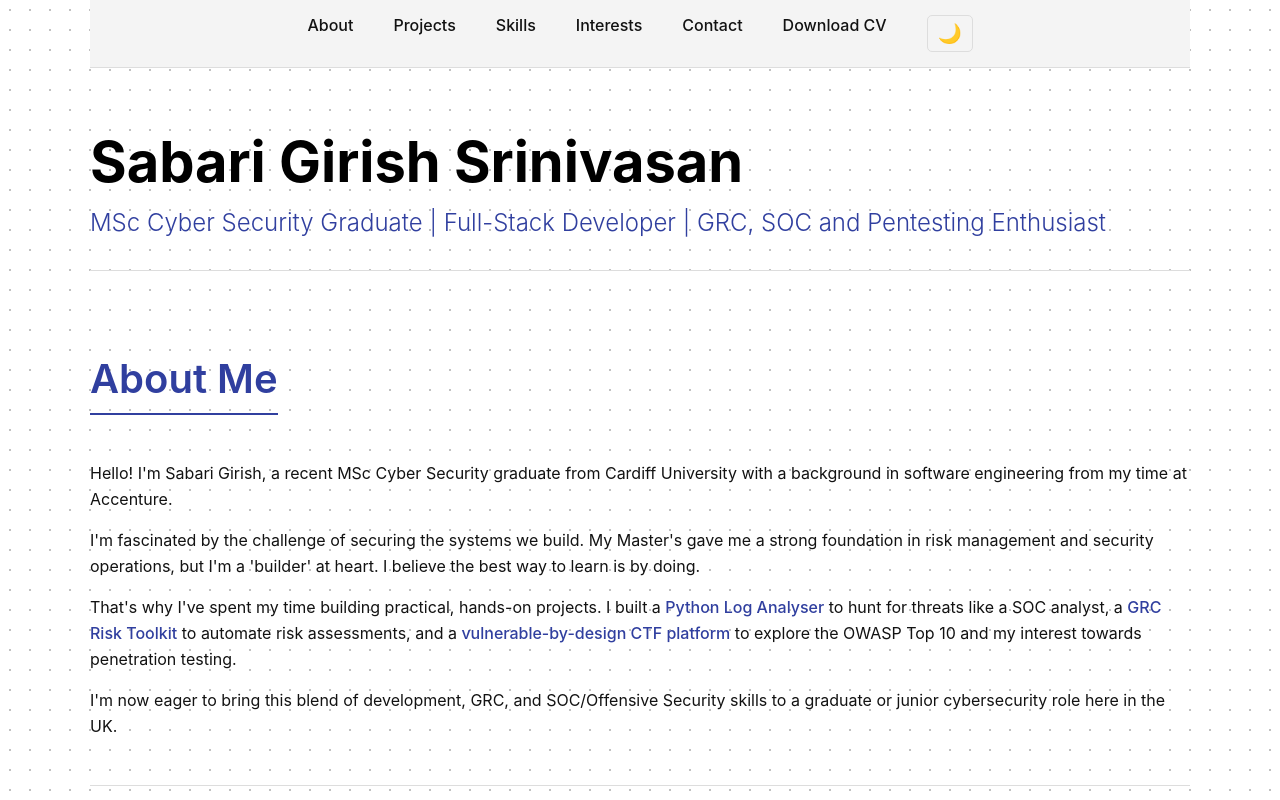
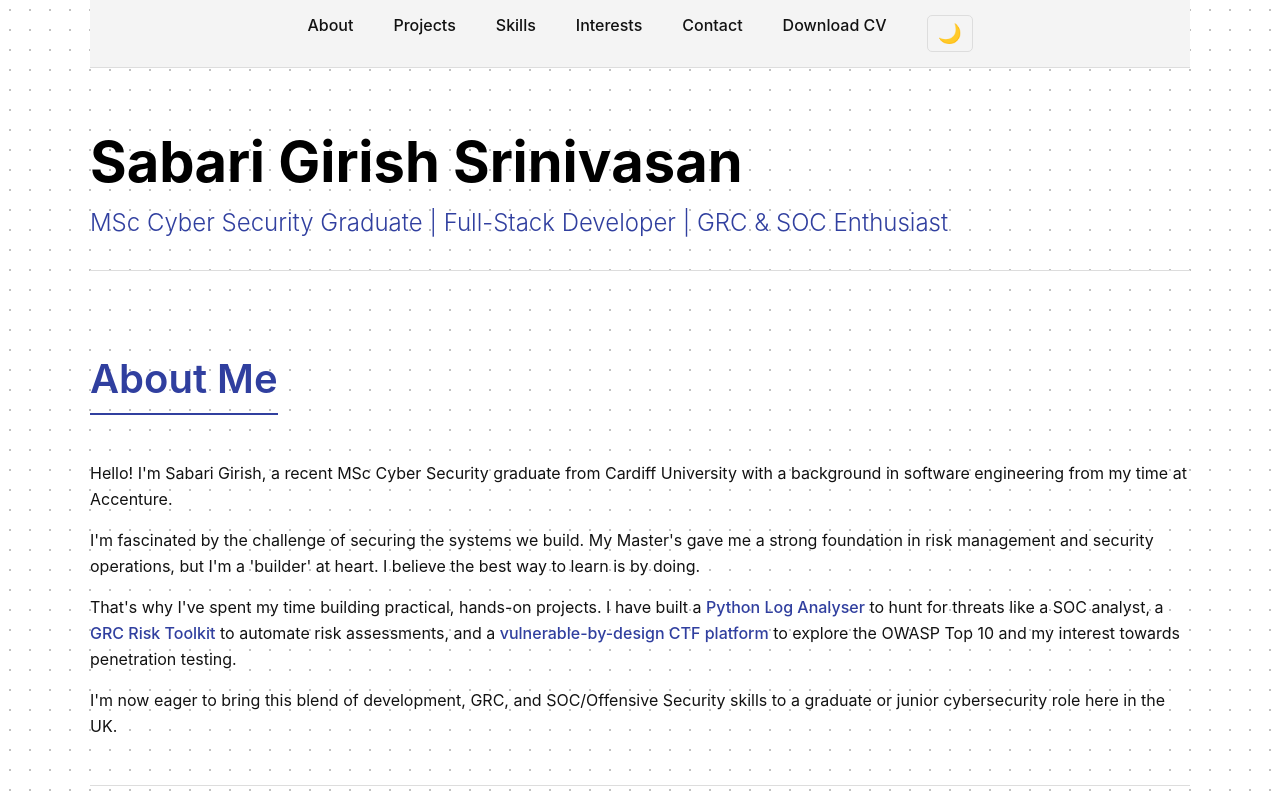
Before and after one commit to SSabariGirish/SSabariGirish.github.io, a React (Create React App) app: page / in a window 1280 px wide. Shown: the top 800 px of the page. Built offline with nearby package versions, Linux system fonts and the light colour scheme.

Commit message:
Add fade effects

```diff
--- a/package.json
+++ b/package.json
@@ -8,6 +8,7 @@
     "@testing-library/jest-dom": "^6.9.1",
     "@testing-library/react": "^16.3.0",
     "@testing-library/user-event": "^13.5.0",
+    "framer-motion": "^12.23.24",
     "react": "^19.2.0",
     "react-dom": "^19.2.0",
     "react-icons": "^5.5.0",
--- a/src/About.js
+++ b/src/About.js
@@ -1,8 +1,28 @@
 import React from 'react';
+import { motion } from 'framer-motion';
+
+const sectionVariants = {
+  hidden: { opacity: 0, y: 50 },
+  visible: {
+    opacity: 1,
+    y: 0,
+    transition: {
+      type: "spring",
+      stiffness: 100,
+      duration: 0.3
+    }
+  }
+};
 
 function About() {
   return (
-    <section id="about">
+    <motion.section
+      id="about"
+      variants={sectionVariants}
+      initial="hidden"
+      whileInView="visible"
+      viewport={{ once: true, amount: 0.3 }}
+    >
       <h2>About Me</h2>
 
       <p>
@@ -18,7 +38,7 @@ function About() {
       </p>
 
       <p>
-        That's why I've spent my time building practical, hands-on projects. I built a
+        That's why I've spent my time building practical, hands-on projects. I have built a
         {' '}<a href="https://github.com/SSabariGirish/log-file-analyser" target="_blank" rel="noopener noreferrer">Python Log Analyser</a>{' '}
         to hunt for threats like a SOC analyst, a {' '}
         <a href="https://github.com/SSabariGirish/grc-risk-assessment-toolkit" target="_blank" rel="noopener noreferrer">GRC Risk Toolkit</a>{' '}
@@ -32,7 +52,7 @@ function About() {
         skills to a graduate or junior cybersecurity role here in the UK.
       </p>
 
-    </section>
+    </motion.section>
   );
 }
 
--- a/src/App.css
+++ b/src/App.css
@@ -139,7 +139,7 @@ a:hover {
   margin-bottom: 20px;
 }
 
-.main-header h1 {
+.animated-title {
   font-size: 3.5rem;
   font-weight: 700;
   color: var(--text-bright);
@@ -158,6 +158,7 @@ a:hover {
   display: grid;
   grid-template-columns: repeat(auto-fit, minmax(380px, 1fr));
   gap: 40px;
+  align-items: stretch;
 }
 
 .project-card {
@@ -168,6 +169,7 @@ a:hover {
   display: flex;
   flex-direction: column;
   overflow: hidden;
+  height: 100%;
 }
 
 .project-card:hover {
--- a/src/Header.js
+++ b/src/Header.js
@@ -1,12 +1,55 @@
 import React from 'react';
+import { motion } from 'framer-motion';
 
 function Header() {
+  const containerVariants = {
+    hidden: { opacity: 0 },
+    visible: {
+      opacity: 1,
+      transition: {
+        staggerChildren: 0.05
+      }
+    }
+  };
+
+  const letterVariants = {
+    hidden: {
+      opacity: 0,
+      y: 20
+    },
+    visible: {
+      opacity: 1,
+      y: 0
+    }
+  };
+
+  const title = "Sabari Girish Srinivasan";
+  const letters = Array.from(title);
+
   return (
-    <header className="main-header">
-      <h1>Sabari Girish Srinivasan</h1>
+    <header className="main-header" id="about">
+
+      <motion.h1
+        className="animated-title"
+        variants={containerVariants}
+        initial="hidden"
+        animate="visible"
+      >
+        {letters.map((letter, index) => (
+          <motion.span
+            key={index}
+            variants={letterVariants}
+            style={{ display: 'inline-block' }}
+          >
+            {letter === ' ' ? '\u00A0' : letter}
+          </motion.span>
+        ))}
+      </motion.h1>
+
       <p className="subtitle">
-        MSc Cyber Security Graduate | Full-Stack Developer | GRC, SOC and Pentesting Enthusiast
+        MSc Cyber Security Graduate | Full-Stack Developer | GRC & SOC Enthusiast
       </p>
+
     </header>
   );
 }
--- a/src/Interests.js
+++ b/src/Interests.js
@@ -50,7 +50,7 @@ function Interests() {
               <em> Yakuza</em>, <em>Witcher</em>, <em>Dishonored</em> and <em>Assassin's Creed </em> series).
             </li>
             <li>
-              Analyzing character behaviors and narrative patterns in the media I consume.
+              Analysing character behaviours and narrative patterns in the media I consume.
             </li>
             <li>
               Playing strategic tabletop games like <em>Terraforming Mars</em>,
--- a/src/Projects.js
+++ b/src/Projects.js
@@ -1,5 +1,7 @@
 import React from 'react';
 import ProjectCard from './ProjectCard';
+// 1. Import Framer Motion
+import { motion } from 'framer-motion';
 
 const projectsData = [
   {
@@ -59,20 +61,40 @@ const projectsData = [
   },
 ];
 
+// 2. Define the animation "variants"
+const cardVariants = {
+  hidden: { opacity: 0, y: 50 },
+  visible: {
+    opacity: 1,
+    y: 0,
+    transition: {
+      type: "spring",
+      stiffness: 100,
+      duration: 0.3,
+    }
+  }
+};
+
 
 function Projects() {
   return (
     <section id="projects">
-      {/* --- I've updated your title --- */}
       <h2>Hands-On Projects</h2>
 
-      {/* --- This one class '.project-list' handles the whole grid --- */}
       <div className="project-list">
 
-        {/* --- We map over the data and render a card for each project --- */}
         {projectsData.map((project) => (
+
+          // 3. WRAP your <ProjectCard> with the motion.div
+          <motion.div
+            key={project.title} // The key must be on the outermost element
+            variants={cardVariants}
+            initial="hidden"
+            whileInView="visible" // Triggers when it scrolls into view
+            viewport={{ once: true, amount: 0.3 }} // Triggers once
+          >
             <ProjectCard
-            key={project.title}
+              // Pass all the props to your beautiful component
               title={project.title}
               badge={project.badge}
               description={project.description}
@@ -82,6 +104,8 @@ function Projects() {
               githubUrl={project.githubUrl}
               liveUrl={project.liveUrl}
             />
+          </motion.div>
+
         ))}
 
       </div>
--- a/src/Skills.js
+++ b/src/Skills.js
@@ -1,6 +1,8 @@
 import React from 'react';
+// 1. IMPORT FRAMER MOTION
+import { motion } from 'framer-motion';
 
-// 1. IMPORT THE ICONS YOU NEED
+// (Your icon imports are all perfect)
 import {
   DiPython, DiJava, DiNodejs, DiDatabase
 } from 'react-icons/di';
@@ -15,6 +17,20 @@ import { FaQuestionCircle, FaSitemap, FaUsersCog, FaTerminal,
     FaHdd, FaMemory, FaNetworkWired, FaInfoCircle, FaStethoscope
  } from 'react-icons/fa';
 import {BsBroadcast} from 'react-icons/bs';
+
+// 2. DEFINE THE ANIMATION VARIANTS
+const sectionVariants = {
+  hidden: { opacity: 0, y: 50 },
+  visible: {
+    opacity: 1,
+    y: 0,
+    transition: {
+      type: "spring",
+      stiffness: 100,
+      duration: 0.3
+    }
+  }
+};
 
 function Skills() {
   const iconMap = {
@@ -33,7 +49,7 @@ function Skills() {
     'Object Oriented Programming': <FaSitemap />,
     'Data Structures': <FaUsersCog />,
     'Nmap': <BsBroadcast />,
-    'Metasploit': <FaTerminal />,
+    'Metasit': <FaTerminal />,
     'SQLmap': <FaDatabase />,
     'Hydra': <FaKey />,
     'JohnTheRipper': <FaLockOpen />,
@@ -68,7 +84,14 @@ function Skills() {
   };
 
   return (
-    <section id="skills">
+    // 3. REPLACE <section> WITH <motion.section>
+    <motion.section
+      id="skills"
+      variants={sectionVariants}
+      initial="hidden"
+      whileInView="visible"
+      viewport={{ once: true, amount: 0.3 }} // Triggers when 30% is in view
+    >
       <h2>My Technical Toolkit</h2>
       <p>
         Here are the key technologies and methodologies I've worked with
@@ -94,7 +117,7 @@ function Skills() {
         <div className="skill-category">
           <h3>Penetration Testing</h3>
           <ul>
-            {['Nmap', 'Metasploit', 'SQLmap', 'Hydra', 'JohnTheRipper', 'Shodan'].map(renderSkill)}
+            {['Nmap', 'Metasit', 'SQLmap', 'Hydra', 'JohnTheRipper', 'Shodan'].map(renderSkill)}
           </ul>
         </div>
 
@@ -120,7 +143,7 @@ function Skills() {
         </div>
 
       </div>
-    </section>
+    </motion.section>
   );
 }
 
```
Also changed, not shown: 1 other file (tests, documents, lock files or other folders). Lines whose indentation alone changed are shown as unchanged.
